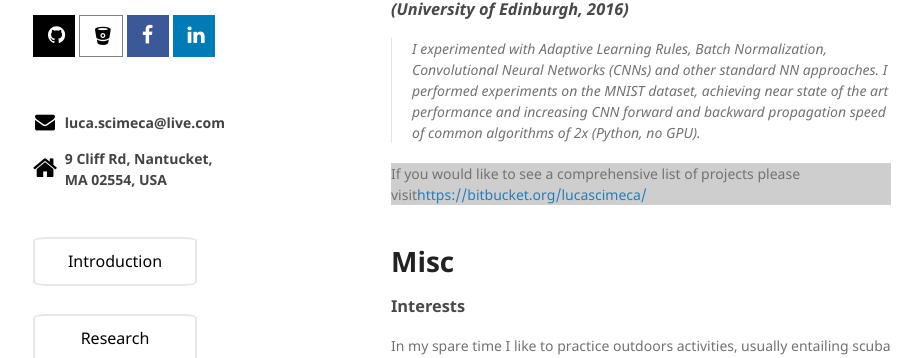
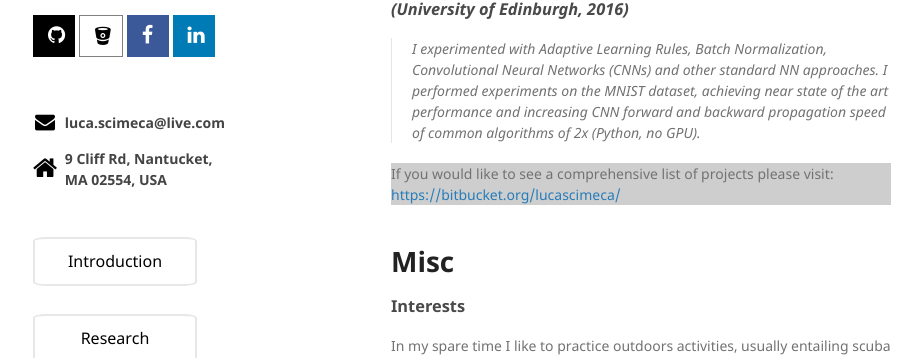
Before and after one commit to lucascimeca/lucascimeca.github.io, a Jekyll site: the page built from index.md, in a window 1280 px wide and 900 px high, scrolled down 1403 px. Shown: the part 96-454 px from the top of the window, without its empty margins (179-1101 px from the left). Built offline with Jekyll 4.4.1, drawn with Linux system fonts in a browser that asks for light colours; nearby versions of some CDN libraries; the repository's description, which GitHub fills in, is left out.

```diff
--- a/index.md
+++ b/index.md
@@ -46,7 +46,7 @@ My interests lie mainly in Machine Learning and Robotics research, particularly
 > I experimented with Adaptive Learning Rules, Batch Normalization, Convolutional Neural Networks (CNNs) and other standard NN approaches. I performed experiments on the MNIST dataset, achieving near state of the art performance and increasing CNN forward and backward propagation speed of common algorithms of 2x (Python, no GPU).
 
  <div style="background-color:rgba(206, 206, 206, 1); ">
- If you would like to see a comprehensive list of projects please visit<a href="https://bitbucket.org/lucascimeca/">https://bitbucket.org/lucascimeca/</a>
+ If you would like to see a comprehensive list of projects please visit: <a href="https://bitbucket.org/lucascimeca/">https://bitbucket.org/lucascimeca/</a>
  </div>
 
 <br/>
```
